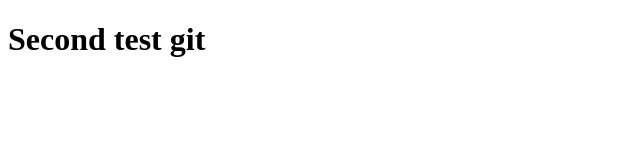
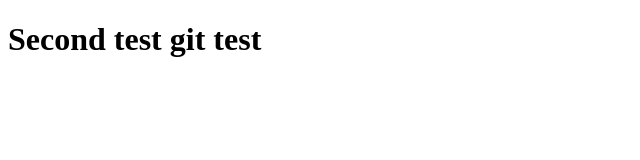
Before and after one commit to haifaben/testgit2, a plain HTML site: page index.html in a window 1280 px wide. Shown: the full height of the page, 0-640 px from the left. Drawn offline with Linux system fonts and the light colour scheme.

Commit message:
Update index.html
add word test

```diff
--- a/index.html
+++ b/index.html
@@ -6,6 +6,6 @@
     <title>My new project </title>
 </head>
 <body>
-    <h1>Second test git</h1>
+    <h1>Second test git test</h1>
 </body>
 </html>
```
